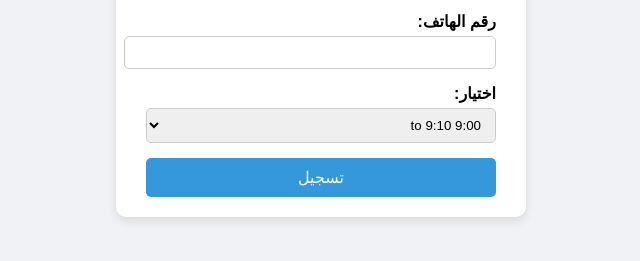
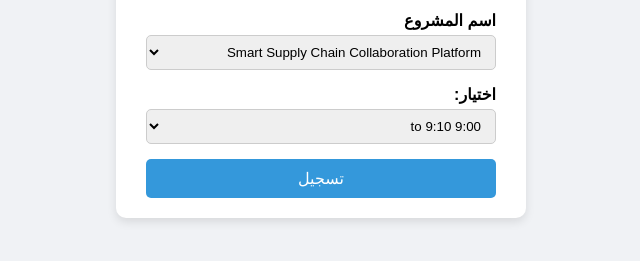
Before and after one commit to Mahmoud-Badawy1/progects-selection, a website: page public/index.html in a window 1280 px wide. Shown: the part 371-632 px from the top of the page, without its empty margins (319-959 px from the left). Drawn offline with Linux system fonts and the light colour scheme; no server answers.

Commit message:
back cal commit

```diff
--- a/public/index.html
+++ b/public/index.html
@@ -16,8 +16,23 @@
       </div>
 
       <div class="form-group">
-        <label for="phone">رقم الهاتف:</label>
-        <input type="text" id="phone" name="phone" required>
+        <label for="project">اسم المشروع</label>
+        <select id="project" name="project" required>
+          <option value="Smart Supply Chain Collaboration Platform">Smart Supply Chain Collaboration Platform</option>
+          <option value="On-Demand Service App">On-Demand Service App</option>
+          <option value="Freelancer">Freelancer</option>
+          <option value="On-Demand Moving & Delivery Platform">On-Demand Moving & Delivery Platform</option>
+          <option value="Project-management">Project-management</option>
+          <option value="Worksy-(slack-clone)">Worksy-(slack-clone)</option>
+          <option value="Mangment-system(ERP)">Mangment-system(ERP)</option>
+          <option value="E-commerce">E-commerce</option>
+          <option value="LMS">LMS</option>
+          <option value="Realstate">Realstate</option>
+          <option value="SaaS-dashboard">SaaS-dashboard</option>
+          <option value="Fintech">Fintech</option>
+          <option value="Event Management">Event Management</option>
+          <option value="Medical-Platform">Medical-Platform</option>
+        </select>
       </div>
 
       <div class="form-group">
--- a/public/script.js
+++ b/public/script.js
@@ -24,18 +24,14 @@ document.addEventListener('DOMContentLoaded', async function () {
   form.addEventListener('submit', async function (e) {
     e.preventDefault();
 
-    if (!/^[0-9]{11}$/.test(form.phone.value)) {
-      alert('رقم الهاتف يجب أن يكون 11 رقماً.');
-      return;
-    }
-    if (form.name.value.length < 3) {
+      if (form.name.value.length < 3) {
       alert('الاسم يجب أن يكون 3 أحرف على الأقل.');
       return;
     }
 
     const formData = {
       name: form.name.value,
-      phone: form.phone.value,
+      project: form.project.value,
       option: form.option.value,
     };
 
```
Also changed, not shown: server.js (+5 -5 lines).
